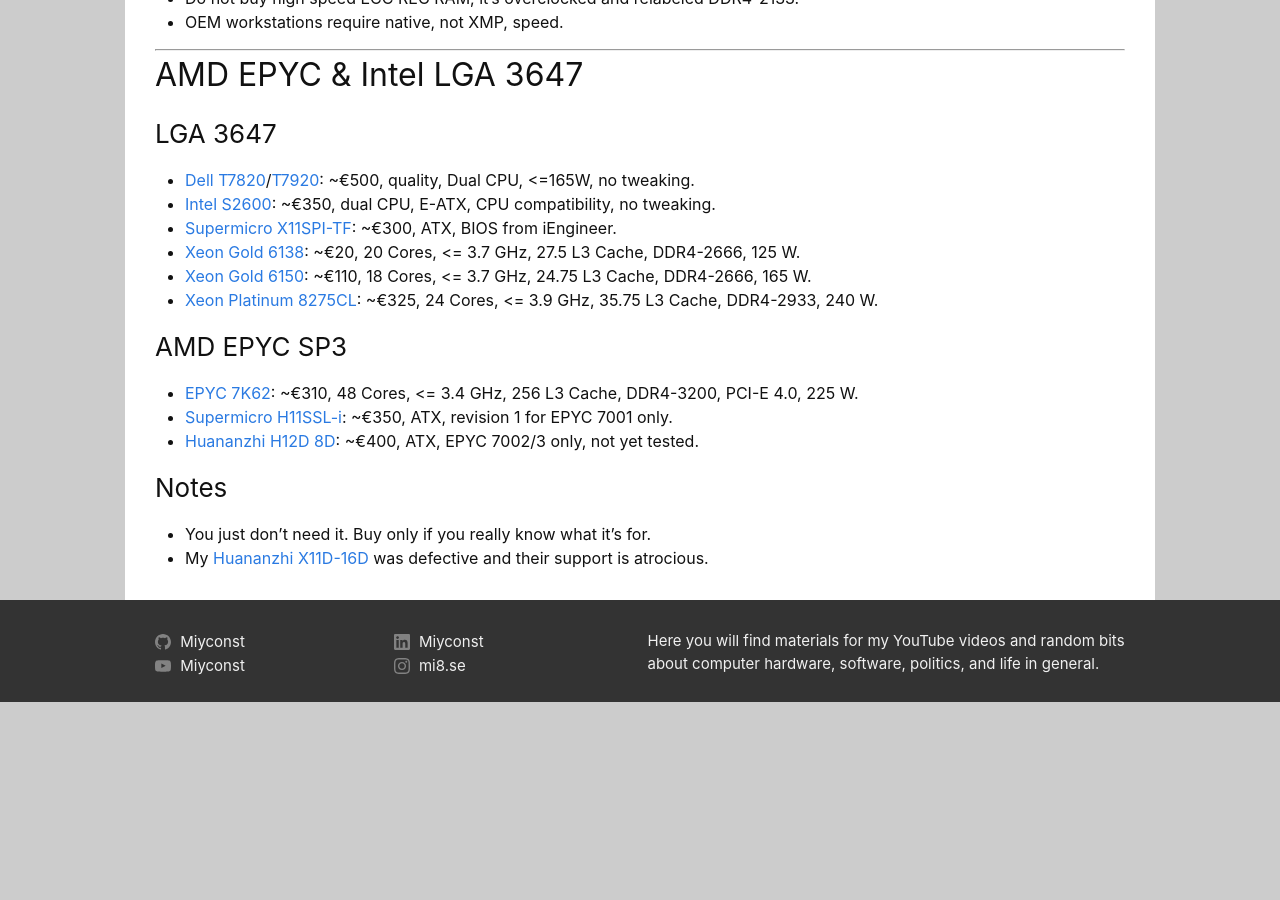
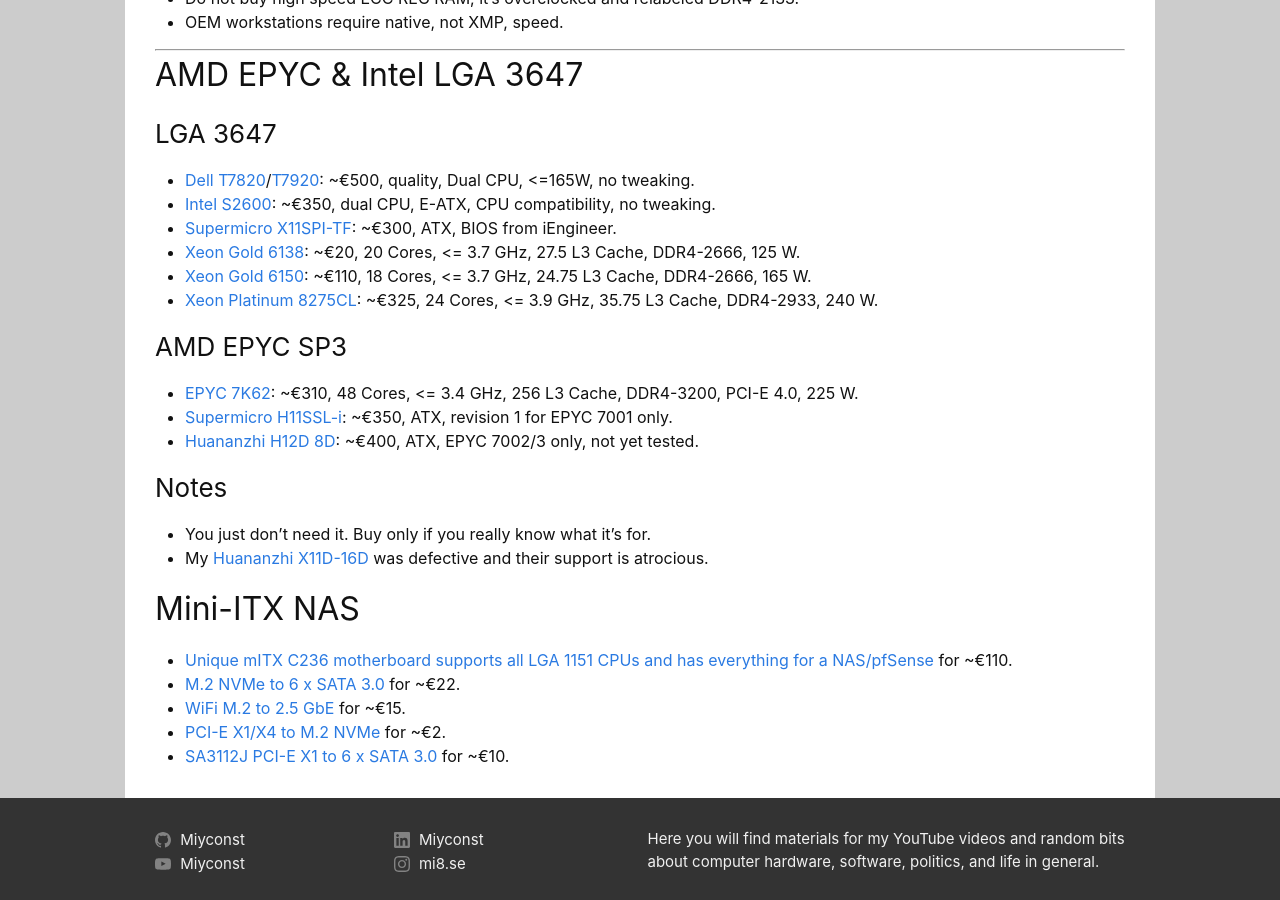
Before and after one commit to miyconst/miyconst.github.io, a Jekyll site: the page built from _posts/2025-04-17-aliexpress-offers-2025-q2.markdown, in a window 1280 px wide and 900 px high, scrolled down 3567 px. Built offline with Jekyll 4.4.1, drawn with Linux system fonts in a browser that asks for light colours; before the commit the page ends 4269 px from its top, so only the background shows below that.

Commit message:
Update 2025-04-17-aliexpress-offers-2025-q2.markdown

```diff
--- a/_posts/2025-04-17-aliexpress-offers-2025-q2.markdown
+++ b/_posts/2025-04-17-aliexpress-offers-2025-q2.markdown
@@ -182,3 +182,11 @@
 
 - You just don't need it. Buy only if you really know what it's for.
 - My [Huananzhi X11D-16D](https://s.click.aliexpress.com/e/_oFoE1Cj) was defective and their support is atrocious.
+
+## Mini-ITX NAS
+
+- [Unique mITX C236 motherboard supports all LGA 1151 CPUs and has everything for a NAS/pfSense](https://s.click.aliexpress.com/e/_ok6sr61) for ~€110.
+- [M.2 NVMe to 6 x SATA 3.0](https://s.click.aliexpress.com/e/_oBALzet) for ~€22.
+- [WiFi M.2 to 2.5 GbE](https://s.click.aliexpress.com/e/_oEUdFEv) for ~€15.
+- [PCI-E X1/X4 to M.2 NVMe](https://s.click.aliexpress.com/e/_onGTLzn) for ~€2.
+- [SA3112J PCI-E X1 to 6 x SATA 3.0](https://s.click.aliexpress.com/e/_oDuZBVR) for ~€10.
```
